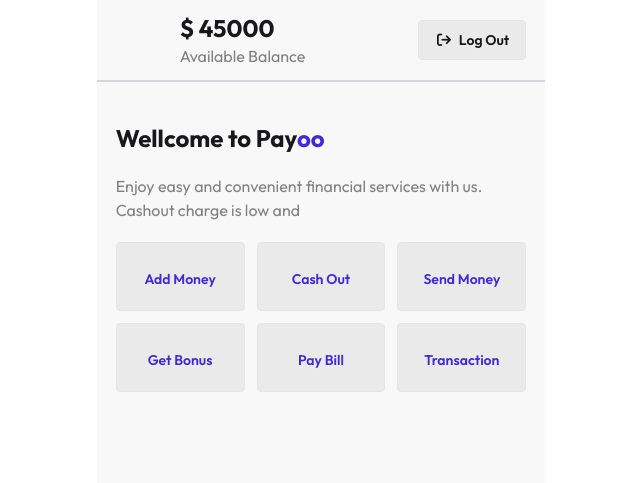
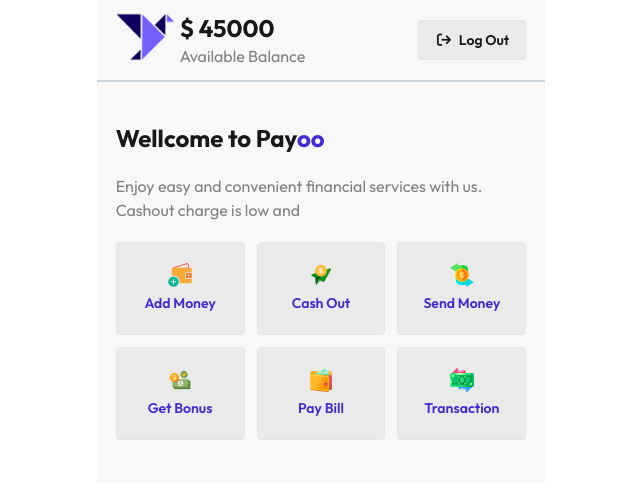
Before and after one commit to Mahabubislam50725/Payoo-Payment-System-App, a plain HTML site: page home.html in a window 1280 px wide. Shown: the whole page, without its empty margins (319-959 px from the left). Drawn offline with nearby package versions, Linux system fonts and the light colour scheme; the site is published under a folder, as on GitHub Pages, so addresses that start at the root find nothing.

Commit message:
Complete

```diff
--- a/home.html
+++ b/home.html
@@ -31,7 +31,7 @@
         <section class="w-11/12 mx-auto py-3 flex justify-between items-center">
             <div class="left flex gap-1 ">
                 <div class="logo w-[60px]">
-                    <img src="/assets/logo.png" alt="">
+                    <img src="./assets/logo.png" alt="">
                 </div>
                 <div class="balance-info">
                     <h2 class="text-2xl font-bold">$ <span id="balance">45000</span></h2>
@@ -39,7 +39,7 @@
                 </div>
             </div>
             <div class="right">
-                <a href="/index.html" class="btn btn-soft"><i class="fa-solid fa-arrow-right-from-bracket"></i> Log Out</a>
+                <a href="index.html" class="btn btn-soft"><i class="fa-solid fa-arrow-right-from-bracket"></i> Log Out</a>
             </div>
         </section>
     </header>
@@ -51,32 +51,32 @@
 
         <div class="buttons grid grid-cols-3 gap-3">
             <button onclick="showOnly('add-money-section')" class="btn flex-col h-full py-[20px] btn-soft">
-                <img src="/assets/opt-1.png" alt="">
+                <img src="./assets/opt-1.png" alt="">
                 <p class="text-primary">Add Money</p>
             </button>
 
             <button onclick="showOnly('cash-out-section')" class="btn flex-col h-full py-[20px] btn-soft">
-                <img src="/assets/opt-2.png" alt="">
+                <img src="./assets/opt-2.png" alt="">
                 <p class="text-primary">Cash Out</p>
             </button>
 
             <button onclick="showOnly('send-money-section')" class="btn flex-col h-full py-[20px] btn-soft">
-                <img src="/assets/opt-3.png" alt="">
+                <img src="./assets/opt-3.png" alt="">
                 <p class="text-primary">Send Money</p>
             </button>
 
             <button onclick="showOnly('get-bonus-section')" class="btn flex-col h-full py-[20px] btn-soft">
-                <img src="/assets/opt-4.png" alt="">
+                <img src="./assets/opt-4.png" alt="">
                 <p class="text-primary">Get Bonus</p>
             </button>
 
             <button onclick="showOnly('pay-bill-section')" class="btn flex-col h-full py-[20px] btn-soft">
-                <img src="/assets/opt-5.png" alt="">
+                <img src="./assets/opt-5.png" alt="">
                 <p class="text-primary">Pay Bill</p>
             </button>
 
             <button onclick="showOnly('history')" class="btn flex-col h-full py-[20px] btn-soft">
-                <img src="/assets/opt-6.png" alt="">
+                <img src="./assets/opt-6.png" alt="">
                 <p class="text-primary">Transaction</p>
             </button>
 
```
